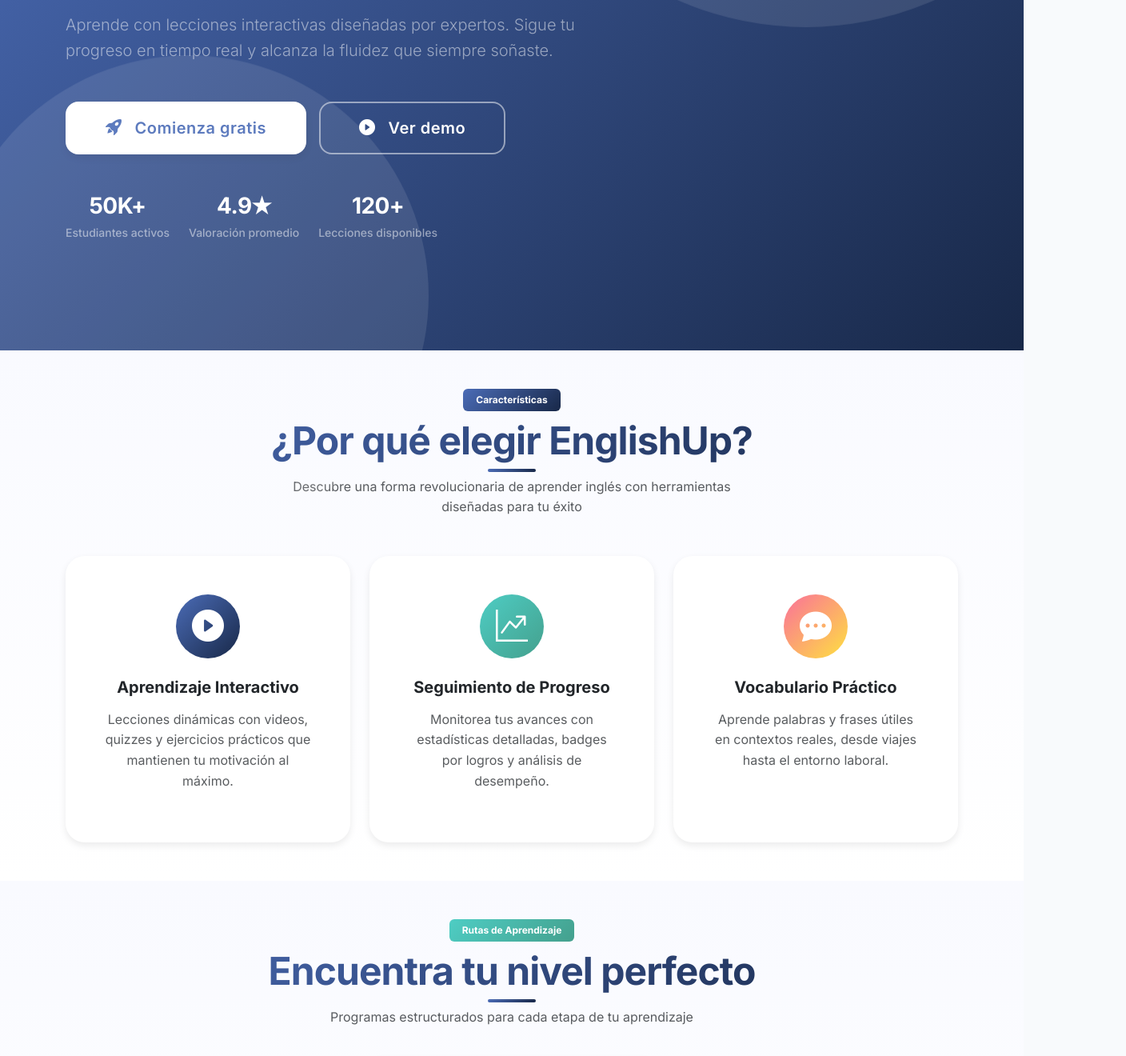
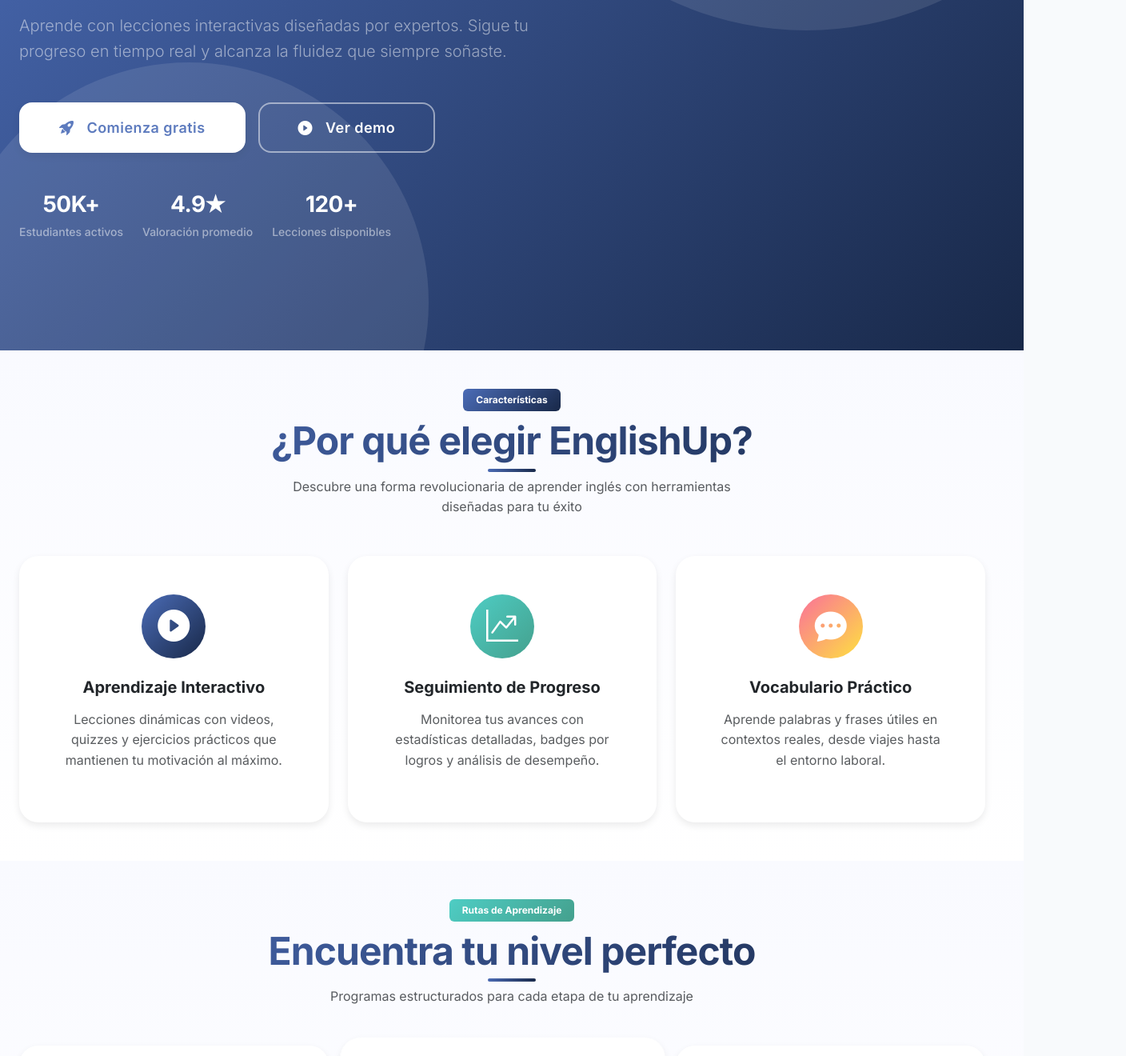
Before and after one commit to Pablodb22/EnglishUpFrontend, a Next.js app in the folder englishup-frontend/: page / in a window 1280 px wide. Shown: the part 480-1800 px from the top of the page at 80% size, 1408 px wide, since content can reach past the window. Built offline with nearby package versions, Linux system fonts and the light colour scheme.

Commit message:
Update global.css

```diff
--- a/englishup-frontend/src/app/styles/global.css
+++ b/englishup-frontend/src/app/styles/global.css
@@ -32,8 +32,10 @@
   --transition-slow: all 0.5s cubic-bezier(0.4, 0, 0.2, 1);
 }
 
-/* 🌐 Reset */
-* {
+/* ============================================
+   🔧 CRITICAL FIX PARA OVERFLOW HORIZONTAL
+   ============================================ */
+*, *::before, *::after {
   margin: 0;
   padding: 0;
   box-sizing: border-box;
@@ -41,6 +43,9 @@
 
 html {
   scroll-behavior: smooth;
+  width: 100%;
+  max-width: 100%;
+  overflow-x: hidden;
 }
 
 body {
@@ -48,19 +53,40 @@
   color: var(--text-primary);
   font-family: 'Inter', 'Poppins', -apple-system, BlinkMacSystemFont, 'Segoe UI', 'Roboto', sans-serif;
   line-height: 1.6;
-  overflow-x: hidden;
+  width: 100%;
+  max-width: 100vw;
+  overflow-x: hidden !important;
   -webkit-font-smoothing: antialiased;
   -moz-osx-font-smoothing: grayscale;
+  margin: 0;
+  padding: 0;
 }
 
-/* 🪶 Tipografía */
+/* Fix para Next.js root */
+#__next {
+  width: 100%;
+  max-width: 100vw;
+  overflow-x: hidden;
+}
+
+main {
+  width: 100%;
+  max-width: 100vw;
+  overflow-x: hidden;
+}
+
+/* ============================================
+   🪶 Tipografía
+   ============================================ */
 h1, h2, h3, h4, .navbar-brand {
   font-family: 'Poppins', 'Inter', sans-serif;
   font-weight: 700;
   letter-spacing: -0.02em;
 }
 
-/* ✨ Animaciones */
+/* ============================================
+   ✨ Animaciones
+   ============================================ */
 @keyframes fadeInUp {
   from { opacity: 0; transform: translateY(30px); }
   to { opacity: 1; transform: translateY(0); }
@@ -81,12 +107,19 @@
   to { opacity: 1; transform: translateY(0); filter: blur(0); }
 }
 
+@keyframes float {
+  0%, 100% { transform: translateY(0); }
+  50% { transform: translateY(-10px); }
+}
+
 .animate-in { animation: fadeInUp 0.8s ease-out; }
 .animate-in-left { animation: fadeInLeft 0.8s ease-out; }
 .animate-in-right { animation: fadeInRight 0.8s ease-out; }
 .animate-in-smooth { animation: fadeInSmooth 0.8s ease-out; }
 
-/* 🧱 Botones */
+/* ============================================
+   🧱 Botones
+   ============================================ */
 .btn {
   border-radius: var(--border-radius);
   padding: 12px 24px;
@@ -101,15 +134,18 @@
   text-decoration: none;
   position: relative;
   overflow: hidden;
+  white-space: nowrap;
 }
 
 .btn::before {
   content: '';
   position: absolute;
-  top: 50%; left: 50%;
-  width: 0; height: 0;
+  top: 50%;
+  left: 50%;
+  width: 0;
+  height: 0;
   border-radius: 50%;
-  background: rgba(255,255,255,0.2);
+  background: rgba(255, 255, 255, 0.2);
   transform: translate(-50%, -50%);
   transition: width 0.6s, height 0.6s;
 }
@@ -124,18 +160,22 @@
   color: white;
   box-shadow: var(--shadow-md);
 }
+
 .btn-primary:hover {
   transform: translateY(-2px);
   box-shadow: var(--shadow-lg);
+  color: white;
 }
 
 .btn-outline-light {
-  border-color: rgba(255,255,255,0.5);
+  border-color: rgba(255, 255, 255, 0.5);
   color: white;
 }
+
 .btn-outline-light:hover {
   background: white;
   color: #4b6cb7;
+  border-color: white;
 }
 
 .btn-light {
@@ -143,13 +183,21 @@
   color: #4b6cb7;
   box-shadow: var(--shadow-md);
 }
+
 .btn-light:hover {
   transform: translateY(-2px);
   box-shadow: var(--shadow-lg);
   color: #182848;
 }
 
-/* 🧊 Cards */
+.btn-lg {
+  padding: 14px 32px;
+  font-size: 1.125rem;
+}
+
+/* ============================================
+   🧊 Cards
+   ============================================ */
 .card {
   border: 1px solid var(--border-color);
   border-radius: var(--border-radius-lg);
@@ -158,27 +206,48 @@
   transition: var(--transition-normal);
   overflow: hidden;
   backdrop-filter: blur(10px);
+  width: 100%;
+  max-width: 100%;
 }
+
 .card:hover {
   transform: translateY(-8px);
   box-shadow: var(--shadow-xl);
 }
-.card-body { padding: 2rem; }
 
-/* 🧭 Navbar */
+.card-body {
+  padding: 2rem;
+  width: 100%;
+}
+
+/* ============================================
+   🧭 Navbar
+   ============================================ */
 .navbar {
-  background: rgba(255,255,255,0.95) !important;
+  background: rgba(255, 255, 255, 0.95) !important;
   backdrop-filter: blur(20px);
   border-bottom: 1px solid var(--border-color);
   box-shadow: var(--shadow-sm);
   padding: 1rem 0;
+  width: 100%;
+  max-width: 100vw;
 }
+
+.navbar .container-fluid {
+  padding-right: 1rem;
+  padding-left: 1rem;
+  max-width: 100%;
+}
+
 .navbar-brand {
   font-size: 1.6rem;
   background: var(--primary-gradient);
   -webkit-background-clip: text;
   -webkit-text-fill-color: transparent;
+  background-clip: text;
+  margin-right: 1rem;
 }
+
 .nav-link {
   font-weight: 500;
   color: var(--text-secondary) !important;
@@ -187,12 +256,20 @@
   transition: var(--transition-fast);
   position: relative;
 }
+
 .nav-link:hover {
   color: #4b6cb7 !important;
-  background: rgba(75,108,183,0.1);
+  background: rgba(75, 108, 183, 0.1);
 }
 
-/* 🧠 Hero Section */
+.nav-link.active {
+  color: #4b6cb7 !important;
+  background: rgba(75, 108, 183, 0.1);
+}
+
+/* ============================================
+   🧠 Hero Section
+   ============================================ */
 .hero {
   background: var(--primary-gradient);
   padding: 8rem 0 6rem;
@@ -201,45 +278,76 @@
   display: flex;
   align-items: center;
   min-height: 100vh;
+  width: 100%;
+  max-width: 100vw;
+  overflow: hidden;
 }
+
+.hero .container {
+  width: 100%;
+  max-width: 100%;
+  padding-right: 1.5rem;
+  padding-left: 1.5rem;
+}
+
 .hero::before,
 .hero::after {
   content: '';
   position: absolute;
   border-radius: 50%;
   opacity: 0.1;
+  pointer-events: none;
 }
+
 .hero::before {
-  top: -50%; right: -10%;
-  width: 800px; height: 800px;
+  top: -50%;
+  right: -10%;
+  width: 800px;
+  height: 800px;
   background: white;
   animation: float 8s ease-in-out infinite;
 }
+
 .hero::after {
-  bottom: -30%; left: -5%;
-  width: 600px; height: 600px;
+  bottom: -30%;
+  left: -5%;
+  width: 600px;
+  height: 600px;
   background: white;
   animation: float 10s ease-in-out infinite reverse;
 }
-@keyframes float {
-  0%,100% { transform: translateY(0); }
-  50% { transform: translateY(-10px); }
-}
 
-/* 🎓 Secciones */
+/* ============================================
+   🎓 Secciones
+   ============================================ */
 section {
   padding: 5rem 0;
   background: linear-gradient(180deg, #f9faff 0%, #ffffff 100%);
+  width: 100%;
+  max-width: 100vw;
+  overflow: hidden;
 }
+
+section .container {
+  width: 100%;
+  max-width: 100%;
+  padding-right: 1.5rem;
+  padding-left: 1.5rem;
+}
+
 section h2 {
   font-weight: 800;
   text-align: center;
   background: var(--primary-gradient);
   -webkit-background-clip: text;
   -webkit-text-fill-color: transparent;
+  background-clip: text;
   margin-bottom: 3rem;
   position: relative;
+  display: inline-block;
+  width: 100%;
 }
+
 section h2::after {
   content: '';
   position: absolute;
@@ -252,19 +360,25 @@
   border-radius: 2px;
 }
 
-/* 📘 Formularios */
+/* ============================================
+   📘 Formularios
+   ============================================ */
 .form-control {
   border: 2px solid var(--border-color);
   border-radius: var(--border-radius);
   padding: 0.875rem 1rem;
   background: #f7fafc;
   transition: var(--transition-fast);
+  width: 100%;
 }
+
 .form-control:focus {
   border-color: #4b6cb7;
-  box-shadow: 0 0 0 3px rgba(75,108,183,0.15);
+  box-shadow: 0 0 0 3px rgba(75, 108, 183, 0.15);
   background: white;
+  outline: none;
 }
+
 .form-label {
   font-weight: 600;
   color: var(--text-secondary);
@@ -273,25 +387,45 @@
   font-size: 0.875rem;
 }
 
-/* 🦶 Footer */
+/* ============================================
+   🦶 Footer
+   ============================================ */
 footer {
   background: linear-gradient(135deg, #182848 0%, #0f2027 100%);
   color: white;
   padding: 4rem 0 2rem;
   position: relative;
+  width: 100%;
+  max-width: 100vw;
+  overflow: hidden;
 }
+
+footer .container {
+  width: 100%;
+  padding-right: 1rem;
+  padding-left: 1rem;
+}
+
 footer h5 {
   font-weight: 700;
   margin-bottom: 1.5rem;
 }
+
 footer a {
-  color: rgba(255,255,255,0.7);
+  color: rgba(255, 255, 255, 0.7);
   text-decoration: none;
   transition: var(--transition-fast);
+  display: inline-block;
 }
-footer a:hover { color: white; transform: translateX(4px); }
 
-/* 🌈 Utilidades */
+footer a:hover {
+  color: white;
+  transform: translateX(4px);
+}
+
+/* ============================================
+   🌈 Utilidades
+   ============================================ */
 .bg-gradient-primary { background: var(--primary-gradient) !important; }
 .bg-gradient-success { background: var(--success-gradient) !important; }
 .bg-gradient-info { background: var(--info-gradient) !important; }
@@ -299,20 +433,236 @@
 .rounded-4 { border-radius: var(--border-radius-lg) !important; }
 .rounded-pill { border-radius: 50rem !important; }
 
-/* 🌍 Scrollbar */
+.text-gradient {
+  background: var(--primary-gradient);
+  -webkit-background-clip: text;
+  -webkit-text-fill-color: transparent;
+  background-clip: text;
+  display: inline-block;
+}
+
+/* ============================================
+   🌍 Scrollbar
+   ============================================ */
 ::-webkit-scrollbar { width: 8px; }
 ::-webkit-scrollbar-thumb {
   background: var(--primary-gradient);
   border-radius: 4px;
 }
+::-webkit-scrollbar-track {
+  background: var(--dark-bg);
+}
 
-/* 📱 Responsive */
-@media (max-width: 992px) {
-  .hero { padding: 6rem 0 4rem; text-align: center; }
-  .hero h1 { font-size: 2.5rem; }
-  section { padding: 4rem 0; }
+/* ============================================
+   🖼️ Images
+   ============================================ */
+img {
+  max-width: 100%;
+  height: auto;
+  display: block;
 }
-@media (max-width: 576px) {
-  .hero h1 { font-size: 1.875rem; }
-  section { padding: 3rem 0; }
+
+/* ============================================
+   📦 Bootstrap Container Override
+   ============================================ */
+.container,
+.container-fluid {
+  width: 100%;
+  padding-right: 1rem;
+  padding-left: 1rem;
+  margin-right: auto;
+  margin-left: auto;
+  max-width: 100%;
 }
+
+.row {
+  display: flex;
+  flex-wrap: wrap;
+  margin-right: -0.75rem;
+  margin-left: -0.75rem;
+  max-width: 100%;
+}
+
+.row > * {
+  padding-right: 0.75rem;
+  padding-left: 0.75rem;
+  max-width: 100%;
+}
+
+/* ============================================
+   📱 RESPONSIVE - MOBILE (0-576px)
+   ============================================ */
+@media (max-width: 575.98px) {
+  .hero {
+    padding: 4rem 0 3rem;
+    min-height: auto;
+  }
+
+  .hero .container {
+    padding-right: 1rem;
+    padding-left: 1rem;
+  }
+
+  .hero h1 {
+    font-size: 1.75rem !important;
+    line-height: 1.2;
+  }
+
+  .display-4 {
+    font-size: 1.75rem !important;
+  }
+
+  .display-5 {
+    font-size: 1.5rem !important;
+  }
+
+  .display-6 {
+    font-size: 1.25rem !important;
+  }
+
+  .lead {
+    font-size: 1rem !important;
+  }
+
+  section {
+    padding: 3rem 0;
+  }
+
+  section .container {
+    padding-right: 1rem;
+    padding-left: 1rem;
+  }
+
+  .btn {
+    padding: 10px 20px;
+    font-size: 0.95rem;
+  }
+
+  .btn-lg {
+    padding: 12px 24px;
+    font-size: 1rem;
+  }
+
+  .card-body {
+    padding: 1.25rem;
+  }
+
+  .navbar-brand {
+    font-size: 1.25rem;
+  }
+
+  /* Ocultar elementos decorativos en móvil */
+  .hero::before,
+  .hero::after {
+    display: none;
+  }
+
+  /* Ajustar flex gaps */
+  .d-flex.gap-3 {
+    gap: 0.75rem !important;
+  }
+
+  .d-flex.gap-4 {
+    gap: 1rem !important;
+  }
+
+  /* Stack buttons en móvil */
+  .hero .d-flex.flex-wrap.gap-3 {
+    flex-direction: column;
+    width: 100%;
+  }
+
+  .hero .d-flex.flex-wrap.gap-3 .btn {
+    width: 100%;
+  }
+}
+
+/* ============================================
+   📱 RESPONSIVE - MOBILE LANDSCAPE (576-767px)
+   ============================================ */
+@media (min-width: 576px) and (max-width: 767.98px) {
+  .hero {
+    padding: 5rem 0 4rem;
+  }
+
+  .hero h1 {
+    font-size: 2rem !important;
+  }
+
+  section {
+    padding: 4rem 0;
+  }
+}
+
+/* ============================================
+   💻 RESPONSIVE - TABLET (768-991px)
+   ============================================ */
+@media (min-width: 768px) and (max-width: 991.98px) {
+  .hero {
+    padding: 6rem 0 4rem;
+  }
+
+  .hero h1 {
+    font-size: 2.5rem !important;
+  }
+
+  section {
+    padding: 4rem 0;
+  }
+}
+
+/* ============================================
+   🖥️ RESPONSIVE - DESKTOP (992px+)
+   ============================================ */
+@media (min-width: 992px) {
+  .container {
+    max-width: 960px;
+  }
+}
+
+@media (min-width: 1200px) {
+  .container {
+    max-width: 1140px;
+  }
+}
+
+@media (min-width: 1400px) {
+  .container {
+    max-width: 1320px;
+  }
+}
+
+/* ============================================
+   🔒 Prevención de overflow
+   ============================================ */
+[style*="width:"] {
+  max-width: 100% !important;
+}
+
+.position-relative {
+  position: relative;
+  overflow: hidden;
+}
+
+/* Fix para elementos flex */
+.d-flex,
+.d-inline-flex {
+  max-width: 100%;
+}
+
+/* ============================================
+   ♿ Accessibility
+   ============================================ */
+.btn:focus,
+.form-control:focus,
+.nav-link:focus {
+  outline: 2px solid #4b6cb7;
+  outline-offset: 2px;
+}
+
+/* Asegurar contraste en modo oscuro del sistema */
+@media (prefers-color-scheme: dark) {
+  :root {
+    color-scheme: dark;
+  }
+}
```
